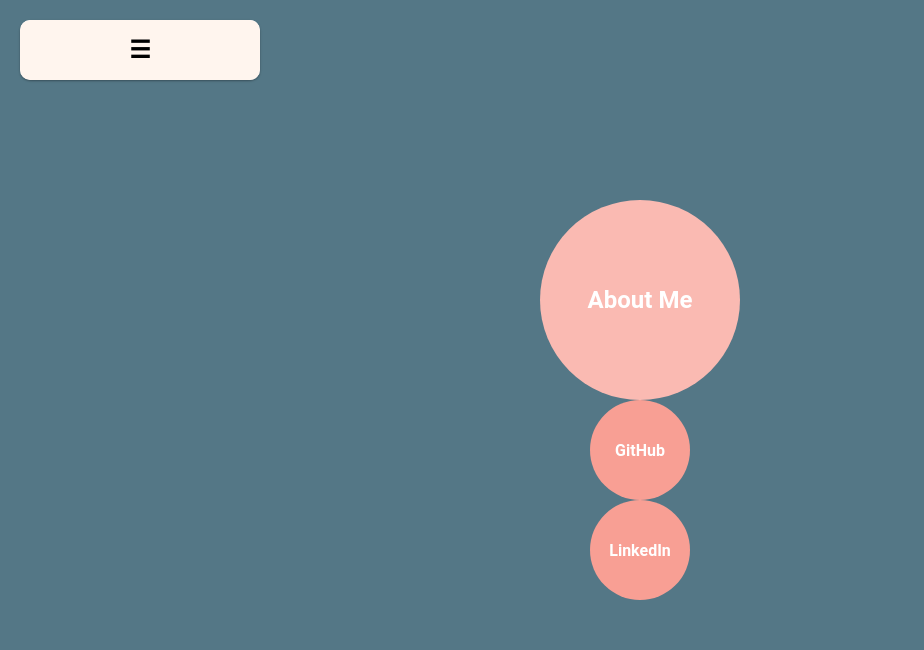
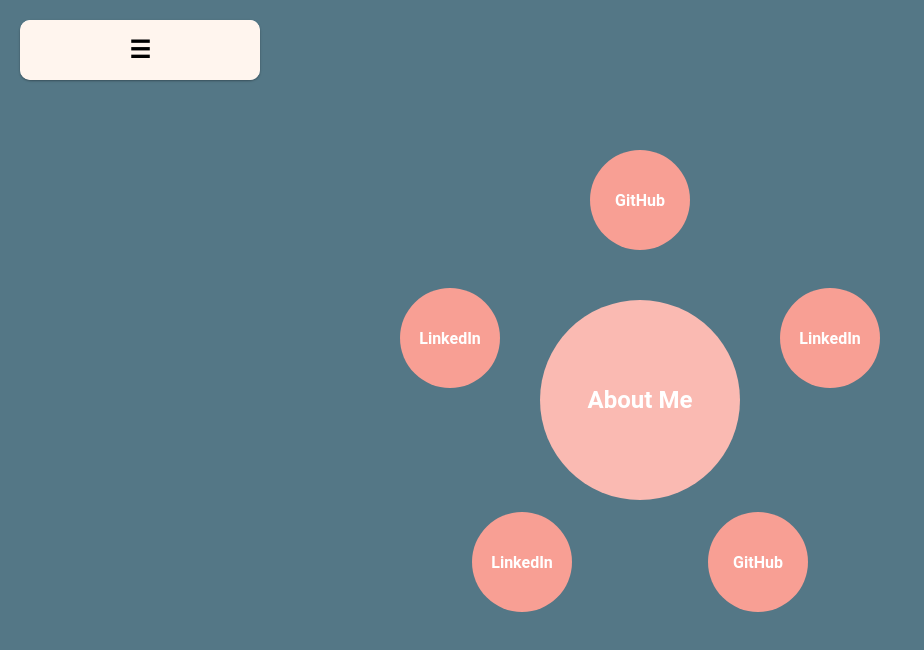
Before and after one commit to scottmcdonald1/angular-portfolio, an Angular app: page / in a window 1280 px wide. Shown: the top 650 px of the page, without its empty margins (0-924 px from the left). Built offline with nearby package versions, Linux system fonts and the light colour scheme.

Commit message:
refactored file structure to hold classes and interfaces in one directory. Added styling methods to LinkItem class, so now items are placed around folder.

```diff
--- a/src/app/app.component.ts
+++ b/src/app/app.component.ts
@@ -1,5 +1,5 @@
 import { Component } from '@angular/core';
-import { Folder } from './Folder';
+import { Folder } from './classes/Folder';
 import { FOLDERS } from './folders';
 
 @Component({
--- a/src/app/folder.ts
+++ b/src/app/classes/Folder.ts
@@ -1,4 +1,4 @@
-import { LinkItem } from "./link-item";
+import { LinkItem } from "./LinkItem";
 
 export interface Folder {
     index: number;
--- /dev/null
+++ b/src/app/classes/LinkItem.ts
@@ -0,0 +1,52 @@
+export class LinkItem {
+    index: number;
+    folderIndex: number;
+    folderCount: number;
+    dirId: string;
+    elementId: string;
+    name: string;
+    url: string;
+
+    constructor(index: number, folderIndex: number, folderCount: number, name: string, url: string) {
+        this.index = index;
+        this.folderIndex = folderIndex;
+        this.folderCount = folderCount;
+        this.dirId = "df" + folderIndex + "-li" + index;
+        this.elementId = "cf" + folderIndex + "-li" + index;;
+        this.name = name;
+        this.url = url;
+    }
+
+    getLeftStyling(index: number, n: number):string {
+        let posX = getPositionX(index, n);
+        let left: number = ((350 / 2) + posX);
+        return `${left}px`;
+    }
+
+    getTopStyling(index: number, n: number):string {
+        let posY = getPositionY(index, n);
+        let top: number = ((350 / 2) - posY);
+        return `${top}px`
+    }
+
+}
+
+
+function getPositionX(index: number, n: number):number {
+    let theta: number = generate(index, n);
+    let posX: number = Math.round(200 * (Math.sin(theta)));
+    return posX;
+}
+
+function getPositionY(index: number, n: number):number {
+    let theta: number = generate(index, n);
+    let posX: number = Math.round(200 * (Math.cos(theta)));
+    return posX;
+}
+
+function generate(index: number, n: number):number {
+    let frags = 360/n;
+    let theta: number = ((frags/180) * index * Math.PI);
+
+    return theta;
+}
--- a/src/app/components/circle-folder/circle-folder.component.css
+++ b/src/app/components/circle-folder/circle-folder.component.css
@@ -18,4 +18,7 @@
 } .circle-folder h2 {
     font-family: 'Roboto', sans-serif;
     color: white;
+} .circle-folder.button.active {
+    width: 210px;
+    height: 210px;
 }
--- a/src/app/components/circle-folder/circle-folder.component.ts
+++ b/src/app/components/circle-folder/circle-folder.component.ts
@@ -1,5 +1,5 @@
 import { Component, Input, OnInit } from '@angular/core';
-import { Folder } from '../../Folder';
+import { Folder } from '../../classes/Folder';
 
 @Component({
   selector: 'app-circle-folder',
--- a/src/app/components/circle-link/circle-link.component.css
+++ b/src/app/components/circle-link/circle-link.component.css
@@ -6,23 +6,13 @@
     display: flex;
     justify-content: center;
     align-items: center;
-    /* position: absolute;
-    opacity: 0;
+    position: absolute;
+    /* opacity: 0; */
     top: calc(50% - 50px);
     left: calc(50% - 50px);
-    z-index: -2;  */
+    /* z-index: -2;   */
     cursor: pointer;
 }
-/* .circle-folder.button.active {
-    width: 210px;
-    height: 210px;
-}
-.button:not(:first-child) {
-    opacity: 0;
-    -ms-filter: "progid:DXImageTransform.Microsoft.Alpha(Opacity=0)";
-    -webkit-transition: all 0.6s cubic-bezier(.87,-.41,.19,1.44);
-    transition: all 0.6s cubic-bezier(.87,-.41,.19,1.44);
-}  */
 
 .circle-link a {
     font-family: 'Roboto', sans-serif;
--- a/src/app/components/circle-link/circle-link.component.html
+++ b/src/app/components/circle-link/circle-link.component.html
@@ -1,4 +1,8 @@
-<div id="{{link.elementId}}" class="circle-link button">
+<div
+id="{{link.elementId}}"
+class="circle-link button"
+[style.top]="link.getTopStyling(link.index, link.folderCount)"
+[style.left]="link.getLeftStyling(link.index, link.folderCount)">
     <a target="_blank" href="{{link.url}}">
         <h4>{{link.name}}</h4>
     </a>
--- a/src/app/components/circle-link/circle-link.component.ts
+++ b/src/app/components/circle-link/circle-link.component.ts
@@ -1,5 +1,5 @@
 import { Component, Input, OnInit } from '@angular/core';
-import { LinkItem } from 'src/app/link-item';
+import { LinkItem } from 'src/app/classes/LinkItem';
 
 @Component({
   selector: 'app-circle-link',
@@ -10,9 +10,11 @@
 
   @Input() link: LinkItem;
 
-  constructor() { }
+  constructor() {
+  }
 
   ngOnInit() {
   }
 
+
 }
--- a/src/app/components/side-nav/side-nav.component.ts
+++ b/src/app/components/side-nav/side-nav.component.ts
@@ -1,5 +1,5 @@
 import { Component, Input, OnInit } from '@angular/core';
-import { Folder } from '../../Folder';
+import { Folder } from '../../classes/Folder';
 
 @Component({
   selector: 'app-side-nav',
--- a/src/app/folders.ts
+++ b/src/app/folders.ts
@@ -1,5 +1,5 @@
-import { Folder } from "./Folder"
-import { LinkItem } from "./link-item"
+import { Folder } from "./classes/Folder"
+import { LinkItem } from "./classes/LinkItem"
 
 export const FOLDERS: Folder[] = [
     {
@@ -8,8 +8,11 @@
         elementId: "cf1",
         name: "About Me",
         links: [
-            new LinkItem(1, 1, "GitHub", "https://github.com/scottmcdonald1"),
-            new LinkItem(2, 1, "LinkedIn", "https://www.linkedin.com/in/scott-mcdonald-0303/"),
+            new LinkItem(0, 1, 5, "GitHub", "https://github.com/scottmcdonald1"),
+            new LinkItem(1, 1, 5, "LinkedIn", "https://www.linkedin.com/in/scott-mcdonald-0303/"),
+            new LinkItem(2, 1, 5, "GitHub", "https://github.com/scottmcdonald1"),
+            new LinkItem(3, 1, 5, "LinkedIn", "https://www.linkedin.com/in/scott-mcdonald-0303/"),
+            new LinkItem(4, 1, 5, "LinkedIn", "https://www.linkedin.com/in/scott-mcdonald-0303/"),
         ],
     },
     {
@@ -18,8 +21,8 @@
         elementId: "cf2",
         name: "Projects",
         links: [
-            new LinkItem(1, 2, "Bookbase", "https://bookbase-app.herokuapp.com/"),
-            new LinkItem(2, 2, "Trash Doodles", "https://www.trashdoodles.com/"),
+            new LinkItem(0, 2, 2, "Bookbase", "https://bookbase-app.herokuapp.com/"),
+            new LinkItem(1, 2, 2, "Trash Doodles", "https://www.trashdoodles.com/"),
         ]
     },
 ]
--- a/src/app/link-item.ts
+++ /dev/null
@@ -1,17 +0,0 @@
-export class LinkItem {
-    linkIndex: number;
-    folderIndex: number;
-    dirId: string;
-    elementId: string;
-    name: string;
-    url: string;
-
-    constructor(linkIndex: number, folderIndex: number, name: string, url: string) {
-        this.linkIndex = linkIndex;
-        this.folderIndex = folderIndex;
-        this.dirId = "df" + folderIndex + "-li" + linkIndex;
-        this.elementId = "cf" + folderIndex + "-li" + linkIndex;;
-        this.name = name;
-        this.url = url;
-    }
-}
```
